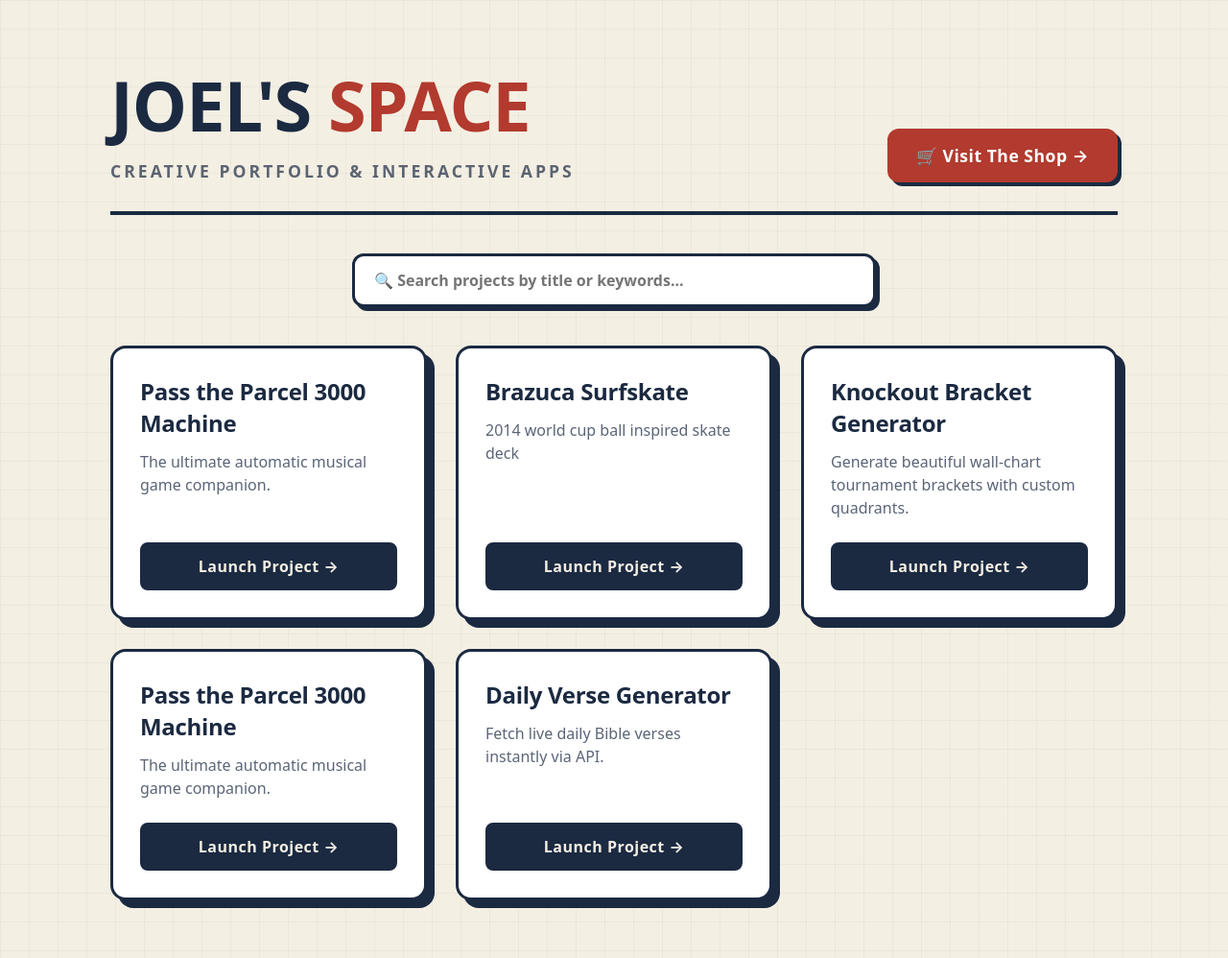
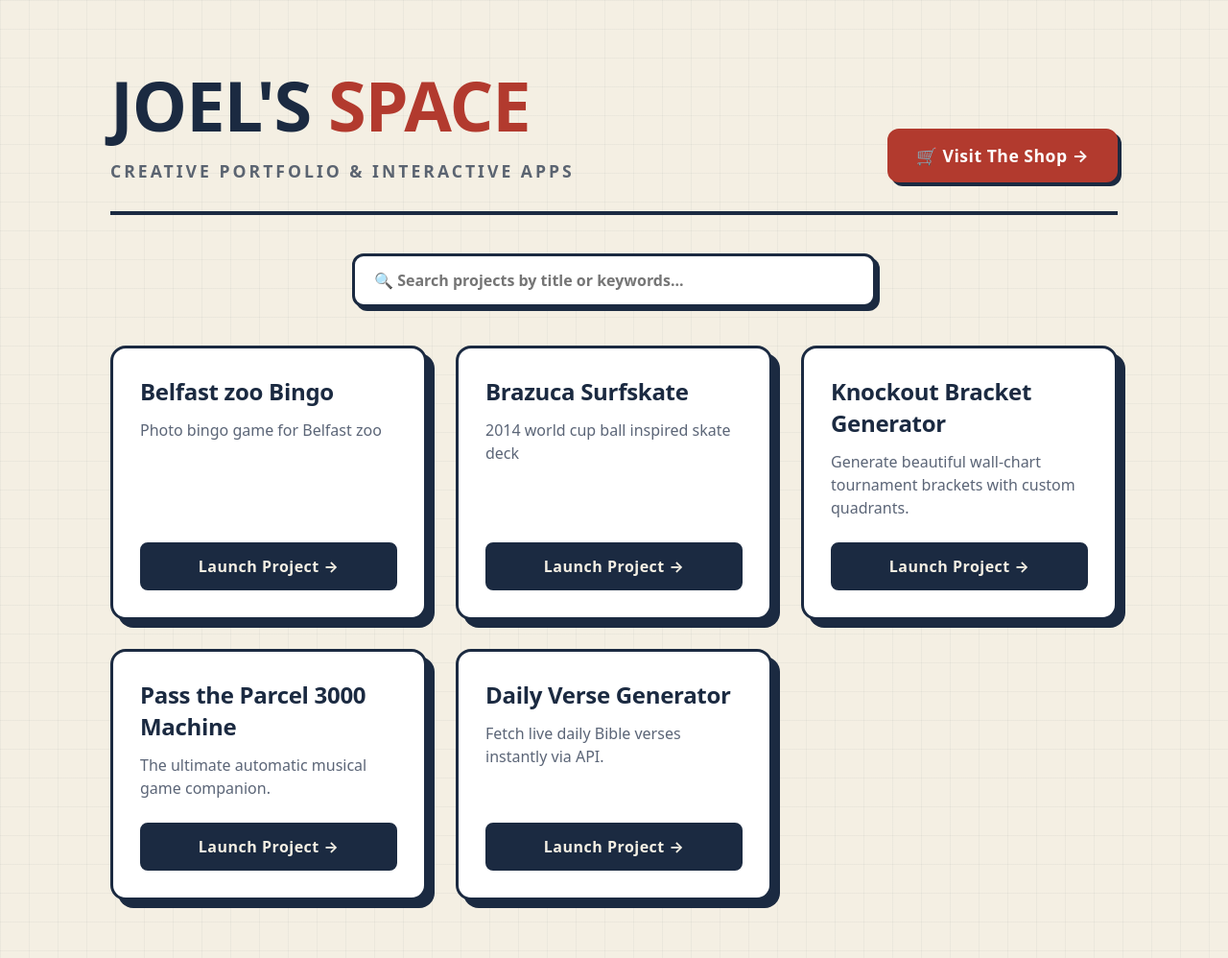
Before and after one commit to joelbeattie654/Joel, a Jekyll site: the page built from index.html, in a window 1280 px wide. Shown: the whole page at 96% size. Built offline with Jekyll 4.4.1, drawn with Linux system fonts in a browser that asks for light colours.

Commit message:
Update Belfast_zoo_bingo.html

```diff
--- a/_projects/Belfast_zoo_bingo.html
+++ b/_projects/Belfast_zoo_bingo.html
@@ -1,7 +1,7 @@
 ---
 layout: app
-title: "Pass the Parcel 3000 Machine"
-description: "The ultimate automatic musical game companion."
+title: "Belfast zoo Bingo"
+description: "Photo bingo game for Belfast zoo"
 ---
 <!DOCTYPE html>
 <html lang="en">
```
